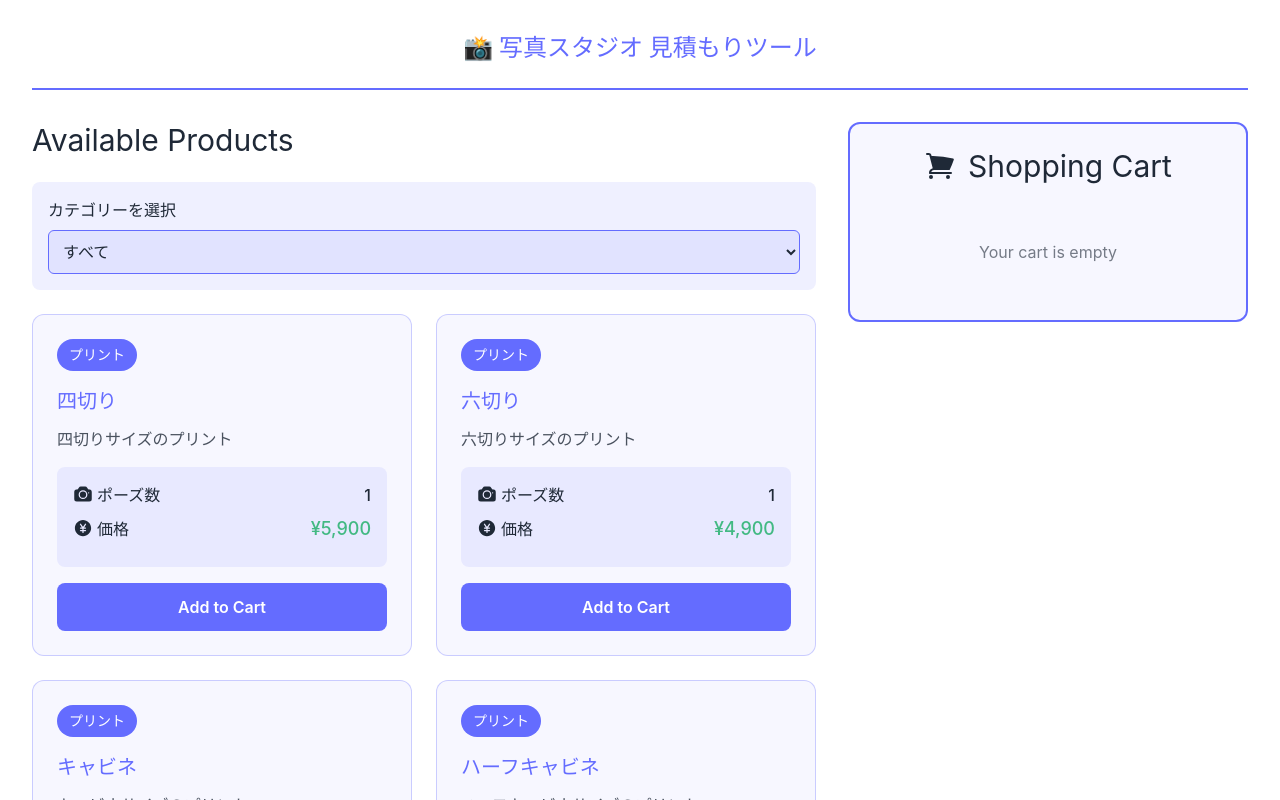
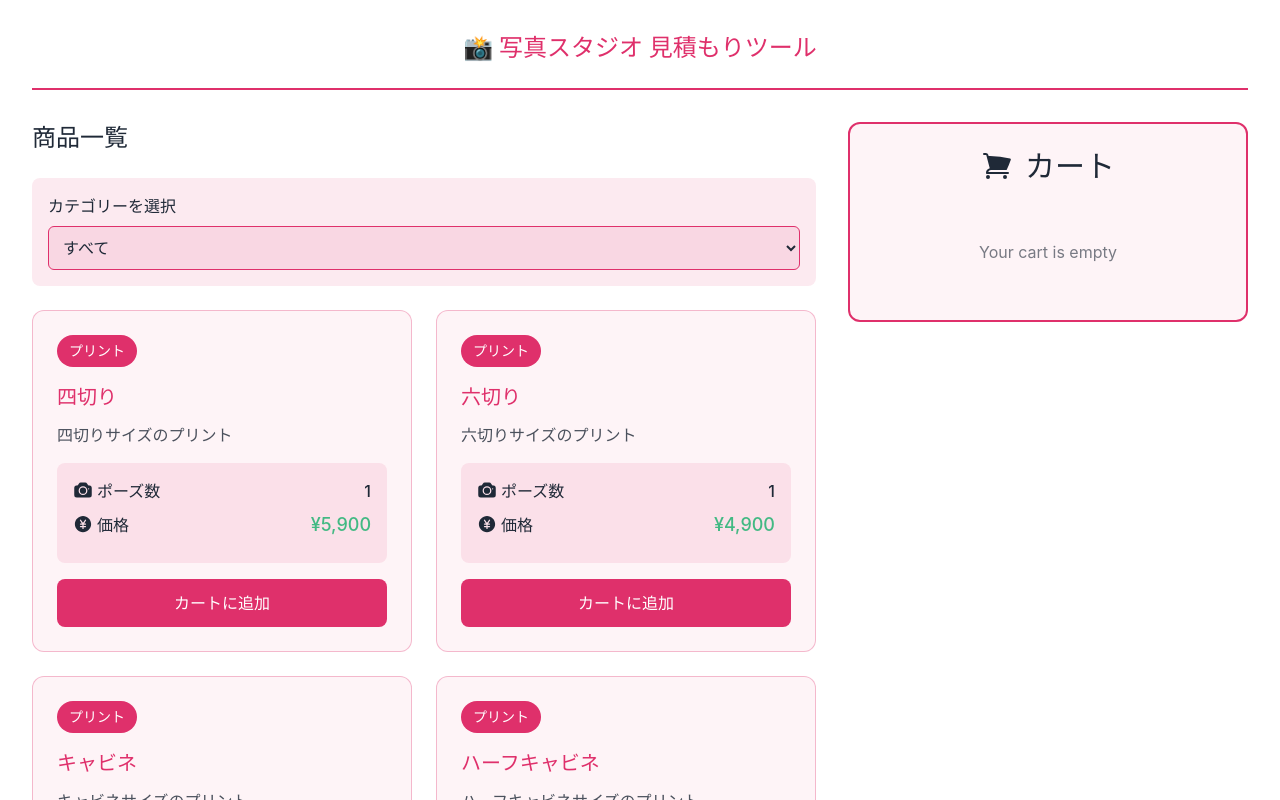
Before and after one commit to kiwi-26/photo-studio-price-calculator, a Vue app: page / in a window 1280 px wide. Shown: the top 800 px of the page. Built offline with nearby package versions, Linux system fonts and the light colour scheme.

Commit message:
色味を調整

```diff
--- a/src/components/CartItem.vue
+++ b/src/components/CartItem.vue
@@ -4,7 +4,7 @@
       <h4 class="text-base mb-1">{{ item.name }}</h4>
       <p class="text-sm opacity-70 mb-2">{{ item.category }}</p>
       <div class="flex justify-between text-sm">
-        <span>{{ item.photoCount }} photos</span>
+        <span>{{ item.photoCount }} ポーズ</span>
         <span class="text-success font-semibold">¥{{ item.price.toLocaleString() }}</span>
       </div>
     </div>
--- a/src/components/CartSummary.vue
+++ b/src/components/CartSummary.vue
@@ -1,11 +1,11 @@
 <template>
   <div class="border-t-2 border-primary pt-4 mb-4">
     <div class="flex justify-between py-2 text-lg">
-      <span>Total Photos:</span>
+      <span>合計ポーズ数</span>
       <span>{{ totalPhotoCount }}</span>
     </div>
     <div class="flex justify-between py-2 text-xl font-bold text-success">
-      <span>Total Price:</span>
+      <span>合計金額</span>
       <span>¥{{ totalPrice.toLocaleString() }}</span>
     </div>
   </div>
--- a/src/components/ProductCard.vue
+++ b/src/components/ProductCard.vue
@@ -31,7 +31,7 @@
       @click="$emit('add-to-cart', product)"
       class="w-full bg-primary text-white border-none py-3 font-semibold rounded-lg transition-colors duration-200 hover:bg-primary-hover"
     >
-      Add to Cart
+      カートに追加
     </button>
   </div>
 </template>
--- a/src/components/ProductsList.vue
+++ b/src/components/ProductsList.vue
@@ -1,6 +1,6 @@
 <template>
   <section>
-    <h2 class="text-3xl mb-6">Available Products</h2>
+    <h2 class="text-2xl mb-6">商品一覧</h2>
 
     <!-- Category Filter -->
     <CategoryFilter
--- a/src/components/ShoppingCart.vue
+++ b/src/components/ShoppingCart.vue
@@ -2,7 +2,7 @@
   <aside class="sticky top-8 h-fit border-2 border-primary rounded-xl p-6 bg-primary/5">
     <h2 class="text-3xl mb-6 text-center flex items-center justify-center gap-1">
       <ShoppingCartIcon class="w-8 h-8 mr-2" />
-      <span>Shopping Cart</span>
+      <span>カート</span>
     </h2>
 
     <div v-if="cart.length === 0" class="text-center py-8 opacity-60">
--- a/src/components/StickyCartFooter.vue
+++ b/src/components/StickyCartFooter.vue
@@ -1,10 +1,10 @@
 <template>
   <!-- Only show the footer if there are items in the cart -->
-  <div v-if="cart.length > 0" class="fixed bottom-0 left-0 right-0 z-50 bg-white border-t-2 border-primary shadow-lg">
+  <div v-if="cart.length > 0" class="fixed bottom-0 left-0 right-0 z-50 bg-white dark:bg-gray-950 border-t-2 border-primary shadow-lg">
     <!-- Collapsed Footer - Always Visible -->
     <div
       @click="toggleExpanded"
-      class="flex items-center justify-between p-4 cursor-pointer hover:bg-gray-50 transition-colors duration-200"
+      class="flex items-center justify-between p-4 cursor-pointer hover:bg-gray-50 dark:hover:bg-gray-900 transition-colors duration-200"
     >
       <!-- Cart Summary -->
       <div class="flex items-center gap-4">
@@ -31,7 +31,7 @@
         isExpanded ? 'max-h-96 opacity-100' : 'max-h-0 opacity-0'
       ]"
     >
-      <div class="border-t border-gray-200 bg-gray-50">
+      <div class="border-t border-gray-200 dark:border-gray-800 bg-gray-50 dark:bg-gray-950">
         <!-- Cart Items -->
         <div class="max-h-64 overflow-y-auto p-2">
           <CartItem
@@ -45,7 +45,7 @@
         </div>
 
         <!-- Cart Actions -->
-        <div class="p-4 border-t border-gray-200 bg-white">
+        <div class="p-4 border-t border-gray-200 dark:border-gray-800 bg-white dark:bg-gray-950">
           <div class="mb-4">
             <CartSummary
               :total-price="totalPrice"
@@ -53,17 +53,12 @@
             />
           </div>
 
-          <div class="flex gap-2">
+          <div class="flex justify-end gap-2">
             <button
               @click="$emit('clear-cart')"
-              class="flex-1 bg-danger text-white border-none py-3 font-semibold rounded-lg transition-colors duration-200 hover:bg-danger-hover"
+              class="bg-danger text-white border-none px-4 py-2 font-semibold rounded-lg transition-colors duration-200 hover:bg-danger-hover"
             >
-              Clear Cart
-            </button>
-            <button
-              class="flex-1 bg-primary text-white border-none py-3 font-semibold rounded-lg transition-colors duration-200 hover:bg-primary-hover"
-            >
-              Checkout
+              リセット
             </button>
           </div>
         </div>
--- a/tailwind.config.js
+++ b/tailwind.config.js
@@ -8,8 +8,8 @@ export default {
     extend: {
       colors: {
         primary: {
-          DEFAULT: '#646cff',
-          hover: '#535bf2',
+          DEFAULT: '#df306b',
+          hover: '#c6286b',
         },
         success: '#42b983',
         danger: '#f44336',
```
